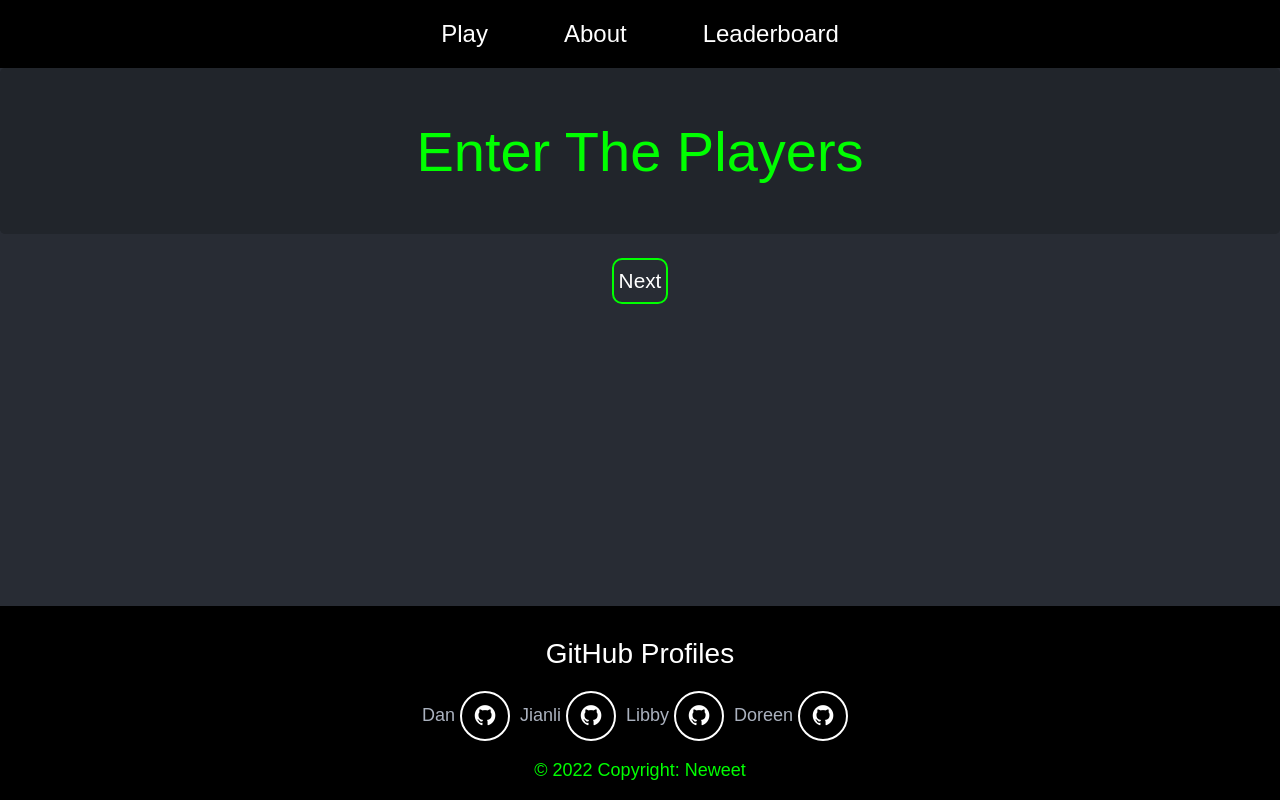
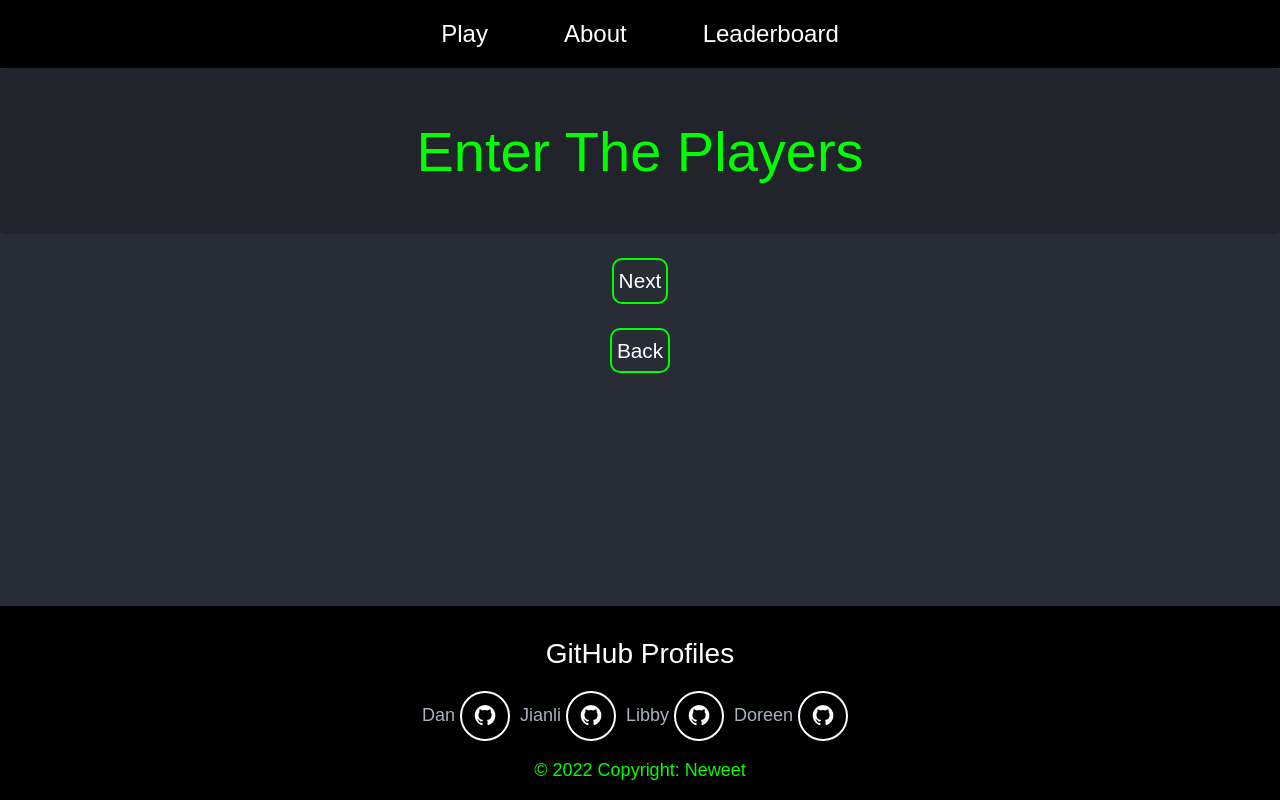
Before and after one commit to WalkingZ3d/trivia-frontend, a React app: page /options/players in a window 1280 px wide. Built offline with nearby package versions, Linux system fonts and the light colour scheme.

Commit message:
added back button on player page

```diff
--- a/src/pages/PlayersPage/index.js
+++ b/src/pages/PlayersPage/index.js
@@ -15,6 +15,11 @@ const PlayersPage = () => {
     useEffect(() => {
         // console.log("categoryID selected: ", categoryID);
     }, [])
+
+    //function to navigate back
+    function handleBack() {
+        navigate(-1);
+    }
 
     async function handleSubmit(e) {
         e.preventDefault();
@@ -87,6 +92,8 @@ const PlayersPage = () => {
 
                     <input type='submit' value='Next' id='cardBtn'/>
                 </form>
+                <br></br>
+                <input type='submit' value='Back' id='cardBtn' onClick={handleBack}/>
                 </div>
             </div>
             <br/>
```
